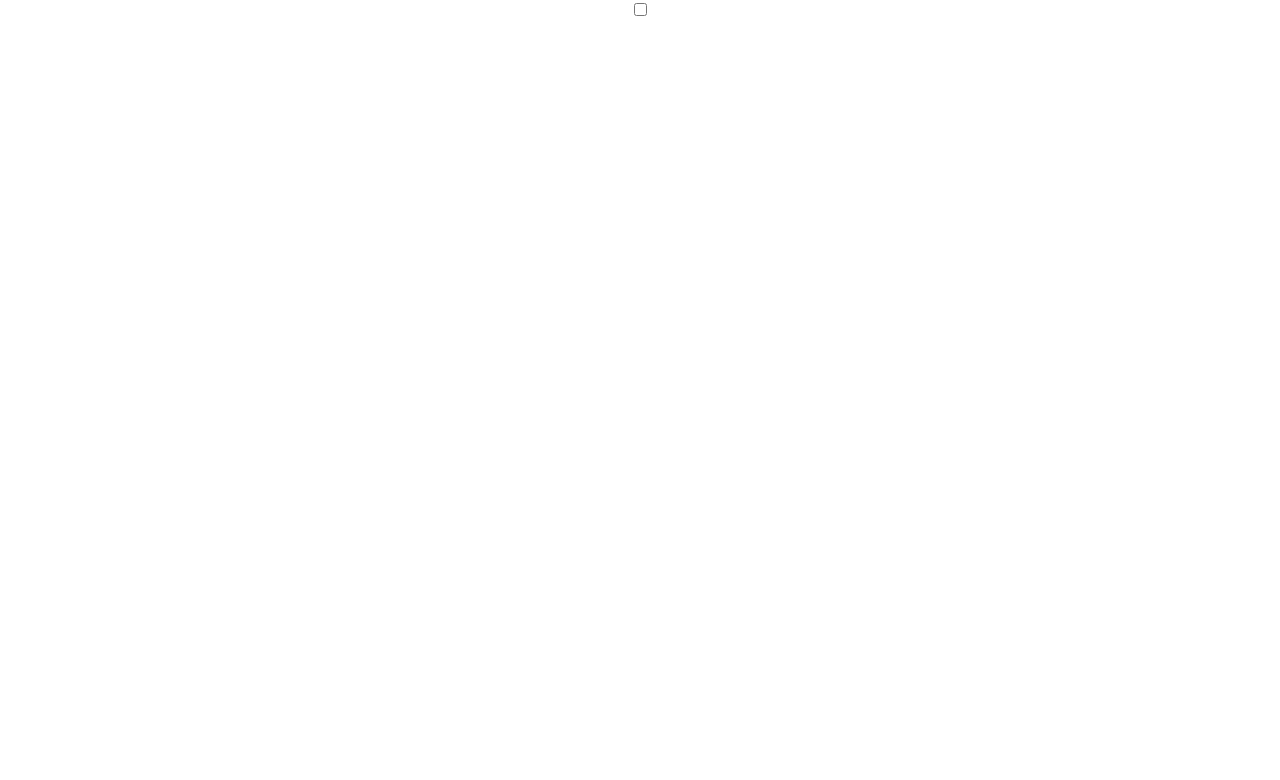
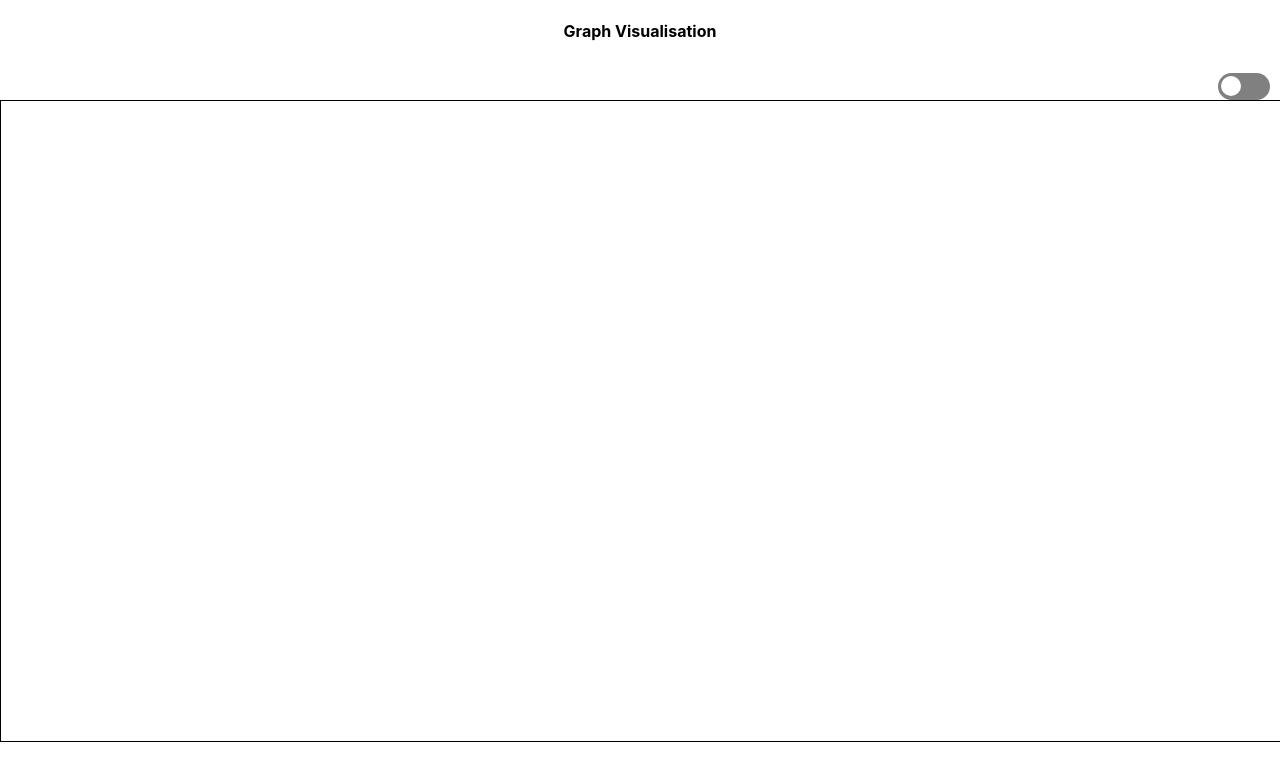
Before and after one commit to Zineeddine998/Graph_Visualization, a React (Create React App) app: page / in a window 1280 px wide. Shown: the top 780 px of the page. Built offline with nearby package versions, Linux system fonts and the light colour scheme.

Commit message:
added header and initialized canvas component

```diff
--- a/package.json
+++ b/package.json
@@ -38,6 +38,7 @@
     ]
   },
   "devDependencies": {
-    "@types/react": "^17.0.0"
+    "@types/react": "^17.0.0",
+    "@types/react-dom": "^17.0.0"
   }
 }
--- a/src/App.scss
+++ /dev/null
@@ -1,38 +0,0 @@
-.App {
-  text-align: center;
-}
-
-.App-logo {
-  height: 40vmin;
-  pointer-events: none;
-}
-
-@media (prefers-reduced-motion: no-preference) {
-  .App-logo {
-    animation: App-logo-spin infinite 20s linear;
-  }
-}
-
-.App-header {
-  background-color: #282c34;
-  min-height: 100vh;
-  display: flex;
-  flex-direction: column;
-  align-items: center;
-  justify-content: center;
-  font-size: calc(10px + 2vmin);
-  color: white;
-}
-
-.App-link {
-  color: #61dafb;
-}
-
-@keyframes App-logo-spin {
-  from {
-    transform: rotate(0deg);
-  }
-  to {
-    transform: rotate(360deg);
-  }
-}
--- a/src/App.tsx
+++ b/src/App.tsx
@@ -1,25 +1,26 @@
-import './App.scss';
+import React from 'react';
+import './Styles/App.scss';
+import Header from './Components/Header';
+import Canvas from './Components/Canvas';
 
-function App (){
-	const handleChange = (value: boolean): void => {
-		if (value) {
-			document.documentElement.setAttribute('data-theme', 'dark');
-		}
-		else {
-			document.documentElement.setAttribute('data-theme', 'light');
-		}
-	};
+// const handleChange = (value: boolean): void => {
+// 	if (value) {
+// 		document.documentElement.setAttribute('data-theme', 'dark');
+// 	}
+// 	else {
+// 		document.documentElement.setAttribute('data-theme', 'light');
+// 	}
+// };
 
+const App: React.FC = () => {
 	return (
 		<div className="App">
-			<input
-				type="checkbox"
-				onClick={(event) => {
-					handleChange((event.target as HTMLInputElement).checked);
-				}}
-			/>
+			<Header />
+			<div className="container">
+				<Canvas />
+			</div>
 		</div>
 	);
-}
+};
 
 export default App;
--- /dev/null
+++ b/src/Components/Canvas.tsx
@@ -0,0 +1,29 @@
+import React, { useState, useEffect, useRef } from 'react';
+
+const Canvas = () => {
+	const canvasRef = useRef<HTMLCanvasElement>(null);
+	const [
+		canvas,
+		setCanvas
+	] = useState<HTMLCanvasElement | null>(null);
+	const handleClick = (clientX: number, clientY: number): void => {
+		if (canvas) {
+			const rect = canvas.getBoundingClientRect();
+			const x = clientX - rect.left;
+			const y = clientY - rect.top;
+			console.log('x: ' + x + 'y: ' + y);
+		}
+	};
+
+	useEffect(() => {
+		setCanvas(canvasRef.current);
+	}, []);
+
+	return (
+		<div className="canvas-container">
+			<canvas ref={canvasRef} onClick={(event) => handleClick(event.clientX, event.clientY)} className="canvas" />
+		</div>
+	);
+};
+
+export default Canvas;
--- /dev/null
+++ b/src/Components/Header.tsx
@@ -0,0 +1,47 @@
+import React from 'react';
+import '../Styles/Header.scss';
+
+const Header = () => {
+	// const transform = () => {
+	// 	return null;
+	// };
+	const handleChange = (value: boolean): void => {
+		console.log('testing the header component');
+		if (value) {
+			transform();
+			document.documentElement.setAttribute('data-theme', 'dark');
+		}
+		else {
+			transform();
+			document.documentElement.setAttribute('data-theme', 'light');
+		}
+	};
+
+	let transform = () => {
+		document.documentElement.classList.add('transition');
+		window.setTimeout(() => {
+			document.documentElement.classList.remove('transition');
+		}, 1000);
+	};
+
+	return (
+		<header className="header">
+			<h4 className="header-text">Graph Visualisation</h4>
+			<div className="toggle-container">
+				<input
+					type="checkbox"
+					id="swtich"
+					className="toggle-switch"
+					onClick={(event) => {
+						handleChange((event.target as HTMLInputElement).checked);
+					}}
+				/>
+				<label htmlFor="swtich" className="toggle-label">
+					Switch
+				</label>
+			</div>
+		</header>
+	);
+};
+
+export default Header;
--- /dev/null
+++ b/src/Styles/App.scss
@@ -0,0 +1,48 @@
+// .App {
+//   text-align: center;
+// }
+
+// .App-logo {
+//   height: 40vmin;
+//   pointer-events: none;
+// }
+
+// @media (prefers-reduced-motion: no-preference) {
+//   .App-logo {
+//     animation: App-logo-spin infinite 20s linear;
+//   }
+// }
+
+// .App-header {
+//   background-color: #282c34;
+//   min-height: 100vh;
+//   display: flex;
+//   flex-direction: column;
+//   align-items: center;
+//   justify-content: center;
+//   font-size: calc(10px + 2vmin);
+//   color: white;
+// }
+
+// .App-link {
+//   color: #61dafb;
+// }
+
+// @keyframes App-logo-spin {
+//   from {
+//     transform: rotate(0deg);
+//   }
+//   to {
+//     transform: rotate(360deg);
+//   }
+// }
+
+.App {
+}
+
+.canvas {
+	display: block;
+	width: 100%;
+	height: 100%;
+	border: 1px solid;
+}
--- /dev/null
+++ b/src/Styles/Header.scss
@@ -0,0 +1,69 @@
+[data-theme="dark"] {
+	--header-color: #2b3595;
+	--color-headings: #25b45c;
+}
+
+[data-theme="light"] {
+	--header-color: #9ab3f5;
+	--color-headings: #1d20d3;
+}
+.header-text {
+	text-align: center;
+}
+
+.navbar {
+	background-color: var(--header-color);
+	padding: 1.5em;
+	display: flex;
+	justify-content: flex-end;
+}
+
+.toggle-switch {
+	height: 0;
+	width: 0;
+	visibility: hidden;
+}
+
+.toggle-label {
+	cursor: pointer;
+	text-indent: -9999px;
+	width: 52px;
+	height: 27px;
+	background: grey;
+	float: right;
+	border-radius: 100px;
+	position: relative;
+	margin-top: 10px;
+	margin-right: 10px;
+}
+.toggle-label:after {
+	content: "";
+	position: absolute;
+	top: 3px;
+	left: 3px;
+	width: 20px;
+	height: 20px;
+	background: rgb(255, 255, 255);
+	border-radius: 90px;
+	transition: 0.3s;
+}
+.toggle-switch:checked + .toggle-label {
+	background: var(--color-headings);
+}
+
+.toggle-switch:checked + .toggle-label:after {
+	left: calc(100% - 5px);
+	transform: translateX(-100%);
+}
+
+.toggle-label:active:after {
+	width: 45px;
+}
+
+html.transition,
+html.transition *,
+html.transition *:before,
+html.transition *:after {
+	transition: all 750ms !important;
+	transition-delay: 0 !important;
+}
--- a/src/index.scss
+++ b/src/Styles/index.scss
@@ -4,6 +4,9 @@ body {
 		'Droid Sans', 'Helvetica Neue', sans-serif;
 	-webkit-font-smoothing: antialiased;
 	-moz-osx-font-smoothing: grayscale;
+	height: 100%;
+	width: 100%;
+	overflow: hidden;
 }
 
 code {
--- a/src/index.js
+++ b/src/index.tsx
@@ -1,6 +1,6 @@
 import React from 'react';
 import ReactDOM from 'react-dom';
-import './index.scss';
+import './Styles/index.scss';
 import App from './App';
 import reportWebVitals from './reportWebVitals';
 
```
Also changed, not shown: 2 other files (tests, documents, lock files or other folders).
